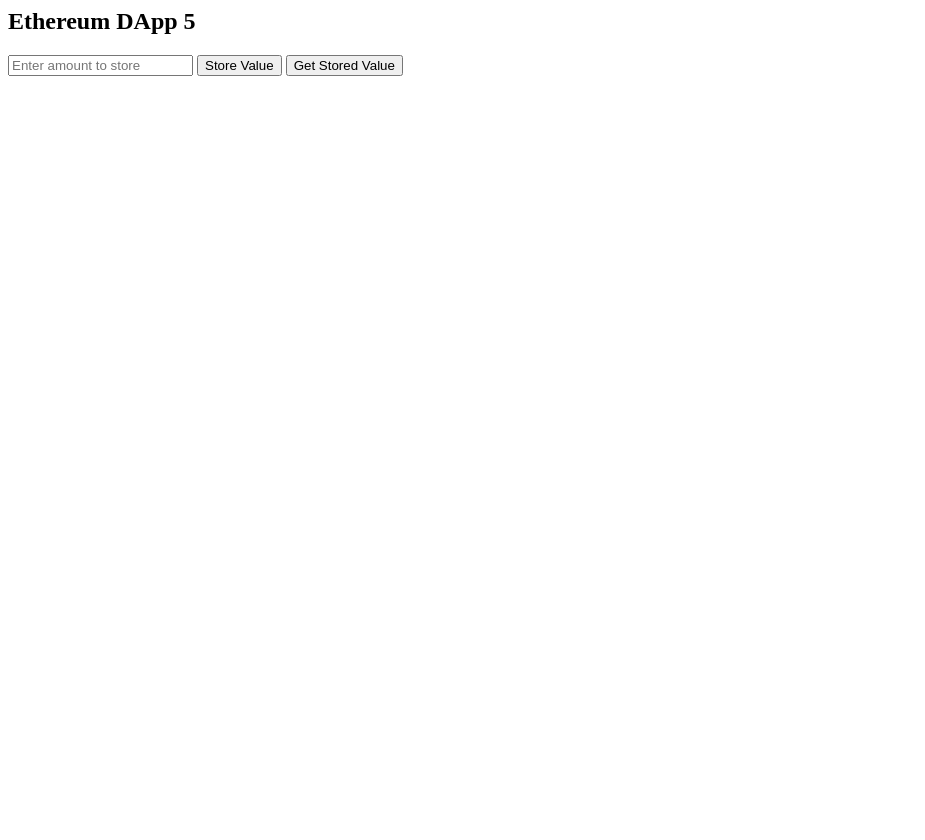
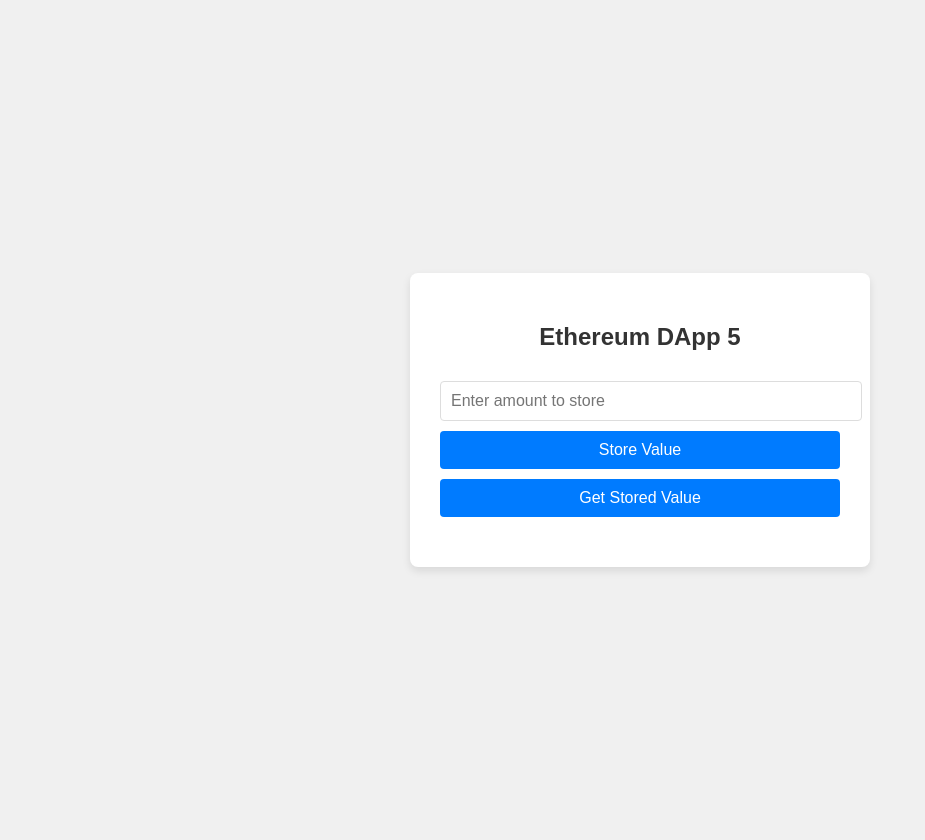
Before and after one commit to bwz96sco/SC6113-DApp, a Flask app: page / in a window 1280 px wide. Shown: the whole page, without its empty margins (0-925 px from the left). Before the commit the page ends 76 px from the top, so only its background shows below. Run offline with Flask 3, Linux system fonts and the light colour scheme; some libraries are stand-ins or nearby versions.

Commit message:
Update index.html

```diff
--- a/templates/index.html
+++ b/templates/index.html
@@ -1,13 +1,95 @@
+<!DOCTYPE html>
+<html lang="en">
+<head>
+    <meta charset="UTF-8">
+    <meta name="viewport" content="width=device-width, initial-scale=1.0">
+    <title>Ethereum DApp 5</title>
+    <style>
+        body {
+            font-family: 'Arial', sans-serif;
+            background-color: #f0f0f0;
+            margin: 0;
+            padding: 20px;
+            display: flex;
+            justify-content: center;
+            align-items: center;
+            height: 100vh;
+        }
+
+        .container {
+            background-color: #ffffff;
+            padding: 30px;
+            border-radius: 8px;
+            box-shadow: 0 4px 8px rgba(0, 0, 0, 0.1);
+            max-width: 400px;
+            width: 100%;
+            text-align: center;
+        }
+
+        h2 {
+            font-size: 24px;
+            margin-bottom: 20px;
+            color: #333;
+        }
+
+        input, button {
+            width: 100%;
+            padding: 10px;
+            margin-top: 10px;
+            border-radius: 4px;
+            border: 1px solid #ddd;
+            font-size: 16px;
+        }
+
+        button {
+            background-color: #007bff;
+            color: white;
+            border: none;
+            cursor: pointer;
+        }
+
+        button:hover {
+            background-color: #0056b3;
+        }
+
+        p {
+            margin-top: 20px;
+            font-size: 18px;
+            color: #007bff;
+        }
+
+        @media (max-width: 768px) {
+            .container {
+                padding: 20px;
+            }
+
+            h2 {
+                font-size: 20px;
+            }
+
+            input, button {
+                font-size: 14px;
+            }
+
+            p {
+                font-size: 16px;
+            }
+        }
+    </style>
+</head>
+<body>
+    <div class="container">
         <h2>Ethereum DApp 5</h2>
         <input type="number" id="moneyInput" placeholder="Enter amount to store">
         <button class="btn" onclick="storeValue()">Store Value</button>
         <button class="btn" onclick="getValue()">Get Stored Value</button>
         <p id="storedValue"></p>
         <p id="status"></p>
+    </div>
 
-<script src=" https://cdn.jsdelivr.net/npm/web3@1.5.2/dist/web3.min.js"></script>
+    <script src="https://cdn.jsdelivr.net/npm/web3@1.5.2/dist/web3.min.js"></script>
     <script>
-    const contractAddress = '0xc2ce9829809dd9f0eba00c5926cf7d216b1447a6';
+        const contractAddress = '0xc2ce9829809dd9f0eba00c5926cf7d216b1447a6'; // Replace with your contract address
         const contractABI = [
             {
                 "inputs": [
@@ -54,3 +136,5 @@
             document.getElementById('storedValue').innerText = "Stored Value: " + storedValue;
         }
     </script>
+</body>
+</html>
```
Lines whose indentation alone changed are shown as unchanged.
